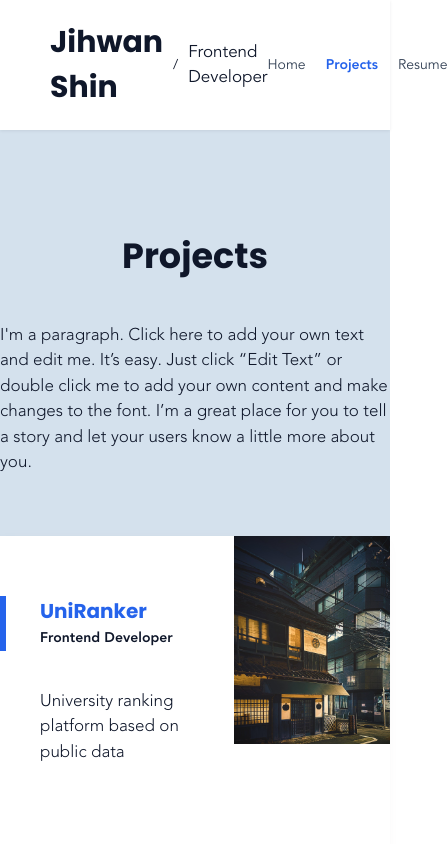
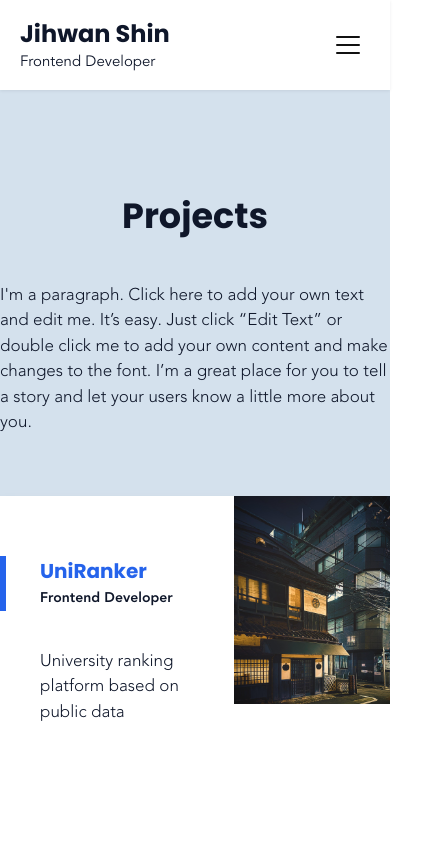
Before and after one commit to ykgod7/ykgod7.github.io, a Vue app: page /#/projects in a window 390 px wide. Shown: the top 844 px of the page, 448 px wide, since content can reach past the window. Built offline with nearby package versions, Linux system fonts and the light colour scheme.

Commit message:
260123 - header 반응형 작업

```diff
--- a/src/components/Header.vue
+++ b/src/components/Header.vue
@@ -3,9 +3,30 @@
     <div class="header-inner">
       <router-link to="/" class="logo">
         <span class="name">Jihwan Shin</span>
-        <span>/</span>
+        <span class="pc-only">/</span>
         <span class="major">Frontend Developer</span>
       </router-link>
+
+      <button
+        class="hamburger"
+        type="button"
+        :aria-expanded="isOpen ? 'true' : 'false'"
+        aria-controls="primary-nav"
+        aria-label="Toggle navigation"
+        @click="toggleMenu"
+      >
+        <span class="bar" />
+        <span class="bar" />
+        <span class="bar" />
+      </button>
+
+      <transition name="fade-in">
+        <div v-if="isOpen" class="mobile-nav">
+          <router-link to="/" class="nav-link home">Home</router-link>
+          <router-link to="/projects" class="nav-link">Projects</router-link>
+          <router-link to="/resume" class="nav-link">Resume</router-link>
+        </div>
+      </transition>
 
       <nav class="nav">
         <router-link to="/" class="nav-link">Home</router-link>
@@ -15,6 +36,28 @@
     </div>
   </header>
 </template>
+
+<script setup>
+import { ref, Transition, watch } from "vue";
+import { useRoute } from "vue-router";
+
+const isOpen = ref(false);
+const route = useRoute();
+
+const toggleMenu = () => (isOpen.value = !isOpen.value);
+const closeMenu = () => (isOpen.value = false);
+
+
+// 라우트가 바뀌면(뒤로가기 포함) 메뉴 닫기
+watch(() => route.fullPath, () => closeMenu());
+
+// 메뉴 열릴 때 스크롤 잠금(선택)
+watch(isOpen, (v) => {
+  document.body.style.overflow = v ? "hidden" : "";
+  document.documentElement.style.overflow = v ? "hidden" : "";
+});
+</script>
+
 
 <style lang="scss" scoped>
 .site-header {
@@ -31,6 +74,14 @@
     display: flex;
     align-items: center;
     justify-content: space-between;
+
+    .hamburger {
+      display: none;
+    }
+
+    .mobile-nav {
+      display: none;
+    }
 
     .logo {
       display: flex;
@@ -57,7 +108,7 @@
       gap: 20px;
 
       .nav-link {
-        font-size: 14px;
+        font-size: 16px;
         color: var(--text-body);
         text-decoration: none;
         position: relative;
@@ -75,4 +126,135 @@
   }
 }
 
+@media screen and (max-width: 1024px) {
+  .site-header {
+    height: 110px;
+
+    .header-inner {
+      .logo {
+        .name {
+          font-size: 28px;
+        }
+      }
+
+      .nav {
+        .nav-link {
+          font-size: 15px;
+        }
+      }
+    }
+  }
+}
+
+@media screen and (max-width: 768px) {
+  .site-header {
+    height: 90px;
+
+    .header-inner {
+      padding: 0 20px;
+
+      .logo {
+        .name {
+          font-size: 24px;
+        }
+
+        .major {
+          font-size: 15px;
+        }
+      }
+
+      .nav {
+        gap: 18px;
+
+        .nav-link {
+          font-size: 14px;
+        }
+      }
+    }
+  }
+}
+
+@media screen and (max-width: 530px) {
+  .pc-only {
+    display: none;
+  }
+
+  .fade-in-enter-active,
+  .fade-in-leave-active {
+    transition: opacity 0.7s ease, transform 0.7s ease;
+    will-change: opacity, transform;
+  }
+
+  /* 등장 시작 상태 */
+  .fade-in-enter-from,
+  .fade-in-leave-to {
+    opacity: 0;
+    transform: translateY(-50px);
+  }
+
+  /* 등장 완료 상태 */
+  .fade-in-enter-to,
+  .fade-in-leave-from  {
+    opacity: 1;
+    transform: translateY(0);
+  }
+
+  .site-header {
+    .header-inner {
+      .logo {
+        flex-direction: column;
+        align-items: unset;
+      }
+
+      .hamburger {
+        z-index: 11;
+        display: inline-flex;
+        flex-direction: column;
+        justify-content: center;
+        align-items: stretch;
+        width: 44px;
+        padding: 10px;
+
+        .bar {
+          display: block;
+          height: 2px;
+          margin: 3px 0;
+          background: #111;
+          border-radius: 2px;
+        }
+      }
+
+      .mobile-nav {
+        display: flex;
+        flex-direction: column;
+        align-items: center;
+        justify-content: center;
+        gap: 30px;
+        position: fixed;
+        z-index: 10;
+        top: 0;
+        left: 0;
+        inset: 0;
+        width: 100%;
+        height: 100dvh;
+        background-color: var(--bg-section);
+
+        .nav-link {
+          font-size: 20px;
+          font-family: 'Poppins';
+          font-weight: bold;
+
+          &.home {
+            color: var(--primary);
+          }
+        }
+      }
+
+      .nav {
+        display: none;
+      }
+    }
+  }
+}
+
 </style>
```
